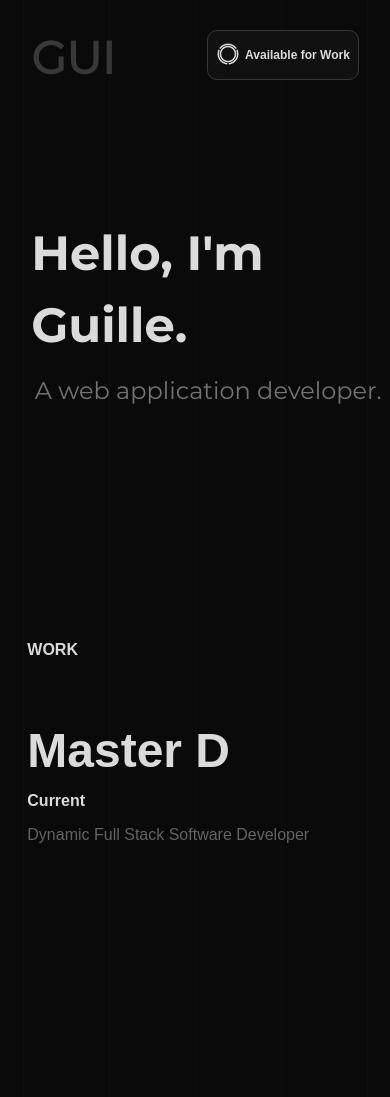
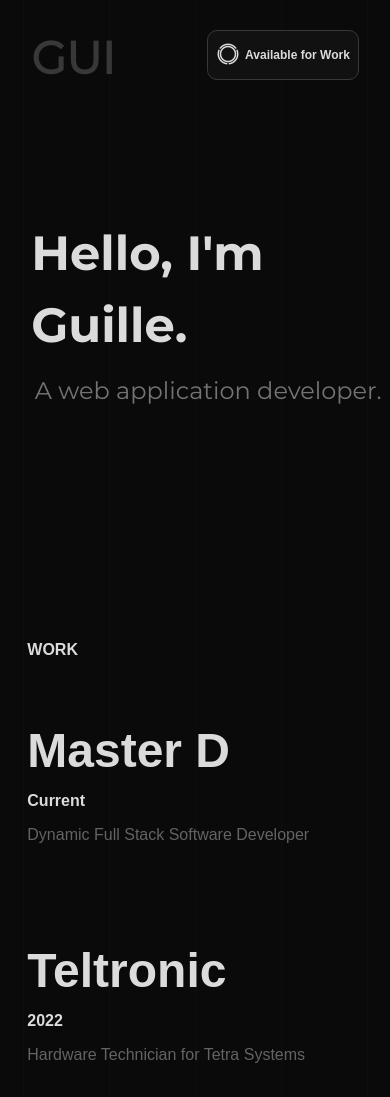
Before and after one commit to Guille814/portfolio, an Angular app: page / in a window 390 px wide. Shown: the top 1097 px of the page. Built offline with nearby package versions, Linux system fonts and the light colour scheme.

Commit message:
TRABAJOS AÑADIDOS CON RESPONSIVE

```diff
--- a/src/app/app.component.html
+++ b/src/app/app.component.html
@@ -32,7 +32,9 @@
 
   <div class="first-line" [class.visible]="isVisible"></div>
   <div class="second-line" [class.visible]="isVisible"></div>
-<!--div class="thirt-line"></div>
-<div class="fourth-line"></div-->
+  <div class="thirt-line" [class.visible]="isVisible"></div>
+  <div class="fourth-line" [class.visible]="isVisible"></div>
+
   <app-works></app-works>
+
 </div>
--- a/src/app/works/works.component.html
+++ b/src/app/works/works.component.html
@@ -1,22 +1,27 @@
 <div class="works-container">
     <h3 class="work">WORK</h3>
     <h3 class="details">DETAILS</h3>
+
     <div class="work-category current">
       <h3 class="masterd">Master D</h3>
       <p class="current-title">Current</p>
       <p class="current-expl">Dynamic Full Stack Software Developer</p>
     </div>
-  <!--
+
     <div class="work-category year-2022">
-      <h3>2022</h3>
+      <h3 class="teltronic">Teltronic</h3>
+      <p class="p2022-title">2022</p>
+      <p class="p2022-expl">Hardware Technician for Tetra Systems</p>
 
     </div >
 
     <div class="work-category year-2021">
-      <h3>2021</h3>
+      <h3 class="masteraudio">Masteraudio</h3>
+      <p class="p2021-title">2021</p>
+      <p class="p2021-expl">Hardware Technician for Electronic and Music Systems</p>
 
     </div>
-
+    <!--
     <div class="work-category year-2019">
       <h3>2019</h3>
 
--- a/src/app/works/works.component.scss
+++ b/src/app/works/works.component.scss
@@ -4,30 +4,76 @@
     .work-category {
         padding: 20px; // Espacio interno
 
-        .masterd {
+        .masterd,
+        .teltronic,
+        .masteraudio {
             color: #dbdbdb !important;
             position: absolute;
             font-size: 72px;
+        }
+
+        .masterd {
             top: 60%;
             left: 17%;
         }
 
-        .current-title {
+        .teltronic {
+            top: 70%;
+            left: 17%;
+        }
+
+        .masteraudio {
+            top: 80%;
+            left: 17%;
+        }
+
+        .current-title,
+        .p2022-title,
+        .p2021-title {
             color: #dbdbdb !important;
             position: absolute;
             font-size: 16px;
             font-weight: bold;
+        }
+
+        .current-title {
             top: 63%;
             left: 51%;
         }
 
-        .current-expl {
+        .p2022-title {
+            top: 73%;
+            left: 51%;
+        }
+
+        .p2021-title {
+            top: 83%;
+            left: 51%;
+        }
+
+        .current-expl,
+        .p2022-expl,
+        .p2021-expl {
             color: #636363 !important;
             position: absolute;
             font-size: 16px;
+        }
+
+        .current-expl {
             top: 65%;
             left: 51%;
         }
+
+        .p2022-expl {
+            top: 75%;
+            left: 51%;
+        }
+
+        .p2021-expl {
+            top: 85%;
+            left: 51%;
+        }
+
     }
 
     .work,
@@ -51,6 +97,9 @@
 
 
 
+
+
+
 /* RESPONSIVE PARA MOVILES*/
 @media (max-width: 768px) {
     .works-container {
@@ -59,30 +108,78 @@
         .work-category {
             padding: 20px; // Espacio interno
 
-            .masterd {
+            .masterd,
+            .teltronic,
+            .masteraudio {
                 color: #dbdbdb !important;
                 position: absolute;
                 font-size: 48px;
+
+            }
+
+            .masterd {
                 top: 40%;
                 left: 7%;
             }
 
-            .current-title {
+            .teltronic {
+                top: 53%;
+                left: 7%;
+            }
+
+            .masteraudio {
+                top: 66%;
+                left: 7%;
+            }
+
+            .current-title,
+            .p2022-title,
+            .p2021-title {
                 color: #dbdbdb !important;
                 position: absolute;
                 font-size: 16px;
                 font-weight: bold;
+
+            }
+
+            .current-title {
                 top: 46%;
                 left: 7%;
             }
 
-            .current-expl {
+            .p2022-title {
+                top: 59%;
+                left: 7%;
+            }
+
+            .p2021-title {
+                top: 72%;
+                left: 7%;
+            }
+
+            .current-expl,
+            .p2022-expl,
+            .p2021-expl {
                 color: #636363 !important;
                 position: absolute;
                 font-size: 16px;
+            }
+
+            .current-expl {
                 top: 48%;
                 left: 7%;
             }
+
+            .p2022-expl {
+                top: 61%;
+                left: 7%;
+            }
+
+            .p2021-expl {
+                top: 74%;
+                left: 7%;
+            }
+
         }
 
         .work,
--- a/src/styles.scss
+++ b/src/styles.scss
@@ -13,8 +13,10 @@
 }
 
 .container {
-  position: relative; /* Asegúrate de que el contenedor tenga posición relativa */
-  height: 200vh; /* Aumenta la altura del contenedor para permitir el scroll */
+  position: relative;
+  /* Asegúrate de que el contenedor tenga posición relativa */
+  height: 200vh;
+  /* Aumenta la altura del contenedor para permitir el scroll */
 
 }
 
@@ -31,8 +33,7 @@ body {
 .parallel-line-1,
 .parallel-line-2,
 .parallel-line-3,
-.parallel-line-4
-{
+.parallel-line-4 {
   position: absolute;
   top: 0;
   bottom: 0;
@@ -244,35 +245,60 @@ body {
 
 
 .first-line,
-.second-line {
+.second-line,
+.thirt-line,
+.fourth-line {
   position: absolute;
-  left: 50%;  /* Alinea la línea desde el centro */
-  height: 2px; /* Grosor de la línea */
-  background-color: #b6b6b6; /* Color de la línea */
-  transform: translateX(-50%) scaleX(0); /* Inicia con una escala de 0 (invisible) */
-  opacity: 0; /* Oculta la línea inicialmente */
-  transition: opacity 0.8s ease, transform 0.8s ease; /* Transiciones más lentas para suavizar la aparición */
-  width: 68%; /* Ancho de la línea */
+  left: 50%;
+  /* Alinea la línea desde el centro */
+  height: 2px;
+  /* Grosor de la línea */
+  background-color: #b6b6b6;
+  /* Color de la línea */
+  transform: translateX(-50%) scaleX(0);
+  /* Inicia con una escala de 0 (invisible) */
+  opacity: 0;
+  /* Oculta la línea inicialmente */
+  transition: opacity 0.8s ease, transform 0.8s ease;
+  /* Transiciones más lentas para suavizar la aparición */
+  width: 68%;
+  /* Ancho de la línea */
   top: 70%;
 }
 
-.first-line.visible ,
-.second-line.visible{
-  transform: translateX(-50%) scaleX(1); /* Mueve la línea a su posición original y escala a 1 (visible) */
-  opacity: 1; /* Muestra la línea */
+.first-line.visible,
+.second-line.visible,
+.thirt-line.visible,
+.fourth-line.visible {
+  transform: translateX(-50%) scaleX(1);
+  /* Mueve la línea a su posición original y escala a 1 (visible) */
+  opacity: 1;
+  /* Muestra la línea */
 }
 
 .first-line {
-  width: 68%; /* Cambia el ancho de la línea central */
+  width: 68%;
+  /* Cambia el ancho de la línea central */
   top: 60%;
 }
 
-.second-line{
-  width: 68%; /* Cambia el ancho de la línea central */
+.second-line {
+  width: 68%;
+  /* Cambia el ancho de la línea central */
   top: 70%;
 }
 
+.thirt-line {
+  width: 68%;
+  /* Cambia el ancho de la línea central */
+  top: 80%;
+}
 
+.fourth-line {
+  width: 68%;
+  /* Cambia el ancho de la línea central */
+  top: 90%;
+}
 
 
 
@@ -300,8 +326,10 @@ body {
     top: 0;
     bottom: 0;
     width: 1px;
-    background-color: #383838; /* Gris oscuro */
-    transform: scaleX(0.1); /* Mantiene la línea fina */
+    background-color: #383838;
+    /* Gris oscuro */
+    transform: scaleX(0.1);
+    /* Mantiene la línea fina */
   }
 
   /* Línea central */
@@ -470,9 +498,9 @@ body {
     /* Para un breve retraso */
   }
 
-  .p2{
+  .p2 {
     position: absolute;
-    top:  75%;
+    top: 75%;
     /* Mantiene su posición vertical central */
     left: 1%;
     /* Cambia a 50% para centrar */
@@ -522,32 +550,56 @@ body {
   }
 
   .first-line,
-  .second-line {
+  .second-line,
+  .thirt-line,
+  .fourth-line {
     position: absolute;
-    left: 50%;  /* Alinea la línea desde el centro */
-    height: 2px; /* Grosor de la línea */
-    background-color: #b6b6b6; /* Color de la línea */
-    transform: translateX(-50%) scaleX(0); /* Inicia con una escala de 0 (invisible) */
-    opacity: 0; /* Oculta la línea inicialmente */
-    transition: opacity 0.8s ease, transform 0.8s ease; /* Transiciones más lentas para suavizar la aparición */
-    width: 68%; /* Ancho de la línea */
+    left: 50%;
+    /* Alinea la línea desde el centro */
+    height: 2px;
+    /* Grosor de la línea */
+    background-color: #b6b6b6;
+    /* Color de la línea */
+    transform: translateX(-50%) scaleX(0);
+    /* Inicia con una escala de 0 (invisible) */
+    opacity: 0;
+    /* Oculta la línea inicialmente */
+    transition: opacity 0.8s ease, transform 0.8s ease;
+    /* Transiciones más lentas para suavizar la aparición */
+    width: 68%;
+    /* Ancho de la línea */
     top: 70%;
   }
 
   .first-line.visible,
-  .second-line.visible {
-    transform: translateX(-50%) scaleX(1); /* Mueve la línea a su posición original y escala a 1 (visible) */
-    opacity: 1; /* Muestra la línea */
+  .second-line.visible,
+  .thirt-line.visible,
+  .fourth-line.visible {
+    transform: translateX(-50%) scaleX(1);
+    /* Mueve la línea a su posición original y escala a 1 (visible) */
+    opacity: 1;
+    /* Muestra la línea */
   }
 
   .first-line {
-    width: 88%; /* Cambia el ancho de la línea central */
+    width: 88%;
+    /* Cambia el ancho de la línea central */
     top: 40%;
   }
 
-  .second-line{
+  .second-line {
     width: 88%;
-    top:53%;
+    top: 53%;
+  }
+
+  .thirt-line{
+    width: 88%;
+    top: 66%;
+  }
+
+  .fourth-line{
+    width: 88%;
+    top: 79%;
   }
 
 }
```
